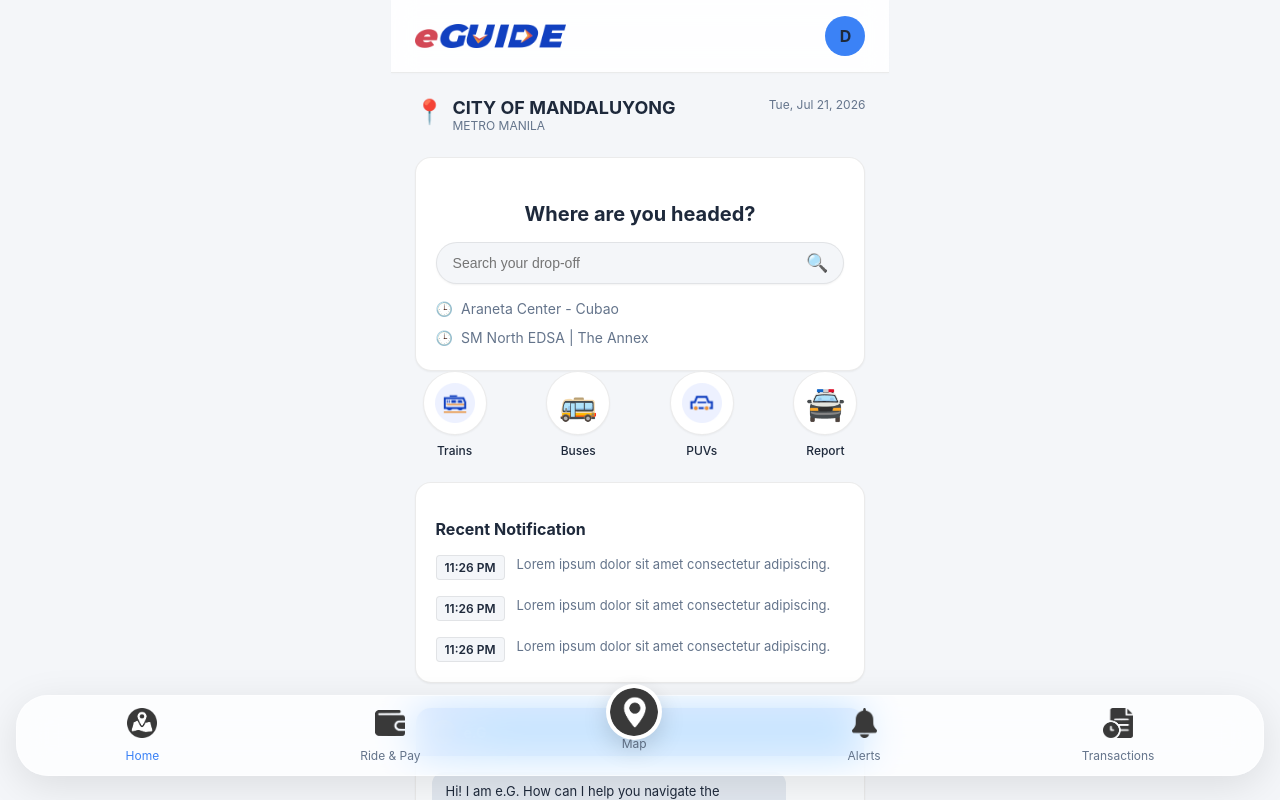
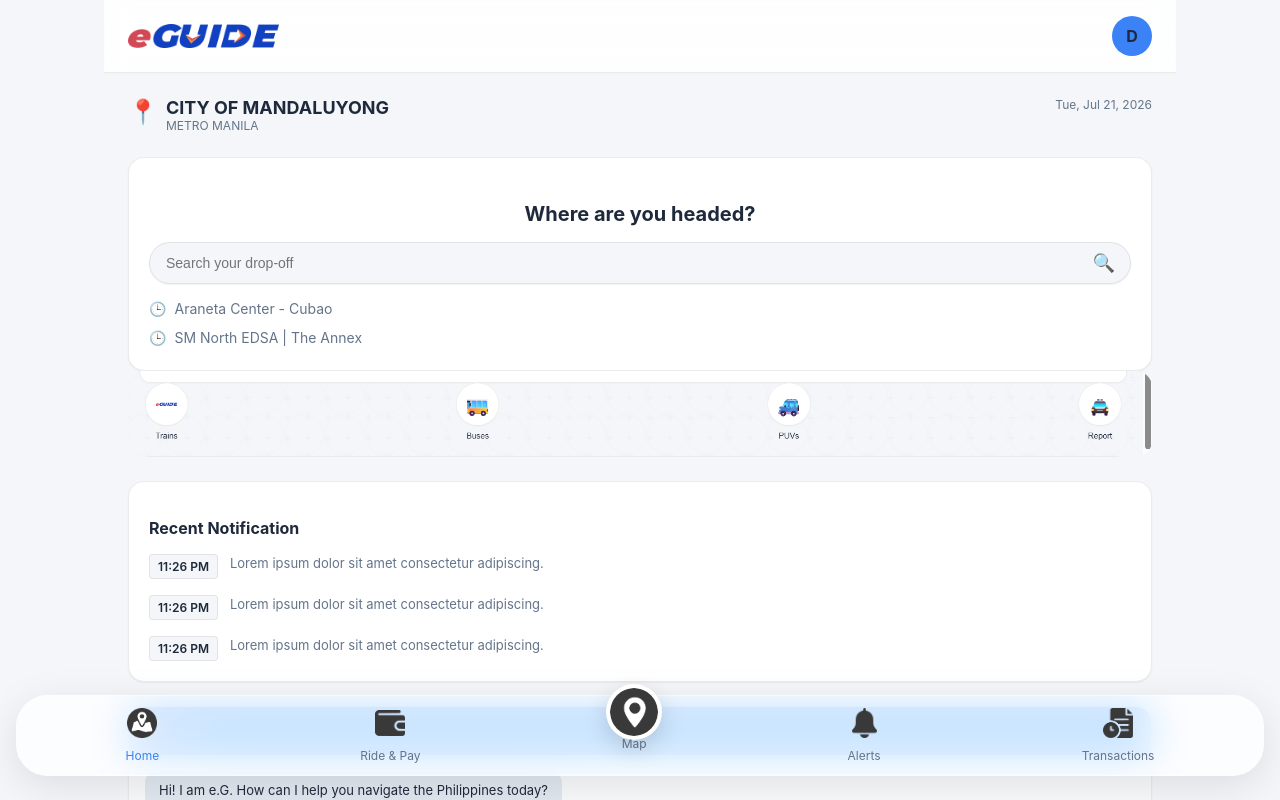
Before and after one commit to justinGabster/eGuide, a Next.js app: page /home in a window 1280 px wide. Shown: the top 800 px of the page. Built offline with nearby package versions, Linux system fonts and the light colour scheme; grey boxes are pictures that could not be loaded.

Commit message:
style: replace Quick Access Buttons with full banner image matching screenshot exactly

```diff
--- a/app/(main)/home/page.tsx
+++ b/app/(main)/home/page.tsx
@@ -64,33 +64,13 @@ export default function Home() {
       </div>
 
       {/* Quick Access Buttons */}
-      <div style={{ display: 'flex', justifyContent: 'space-between', marginBottom: '24px', padding: '0 8px' }}>
-        {[
-          { name: 'Trains', icon: <img src="/icons/media__1784670790646.png" alt="Trains" style={{ width: '40px', height: '40px', objectFit: 'contain' }} /> },
-          { name: 'Buses', icon: '🚌' },
-          { name: 'PUVs', icon: <img src="/icons/media__1784670786009.png" alt="PUVs" style={{ width: '40px', height: '40px', objectFit: 'contain' }} /> },
-          { name: 'Report', icon: '🚔' }
-        ].map((btn, idx) => (
-          <Link key={idx} href="/map" style={{ display: 'flex', flexDirection: 'column', alignItems: 'center', textDecoration: 'none', color: 'var(--text-primary)' }}>
-            <div style={{
-              width: '64px',
-              height: '64px',
-              borderRadius: '50%',
-              backgroundColor: 'var(--card-bg)',
-              border: '1px solid var(--border-color)',
-              display: 'flex',
-              justifyContent: 'center',
-              alignItems: 'center',
-              fontSize: '32px',
-              marginBottom: '8px',
-              boxShadow: 'var(--shadow-sm)'
-            }}>
-              {btn.icon}
-            </div>
-            <span style={{ fontSize: '12px', fontWeight: '500' }}>{btn.name}</span>
-          </Link>
-        ))}
-      </div>
+      <Link href="/map" style={{ display: 'block', marginBottom: '24px', borderRadius: '16px', overflow: 'hidden' }}>
+        <img
+          src="/icons/media__1784670776669.png"
+          alt="Quick Access: Trains, Buses, PUVs, Report"
+          style={{ width: '100%', height: 'auto', display: 'block' }}
+        />
+      </Link>
 
       {/* Recent Notification Card */}
       <div className="glass-card mb-6" style={{ padding: '20px' }}>
```
